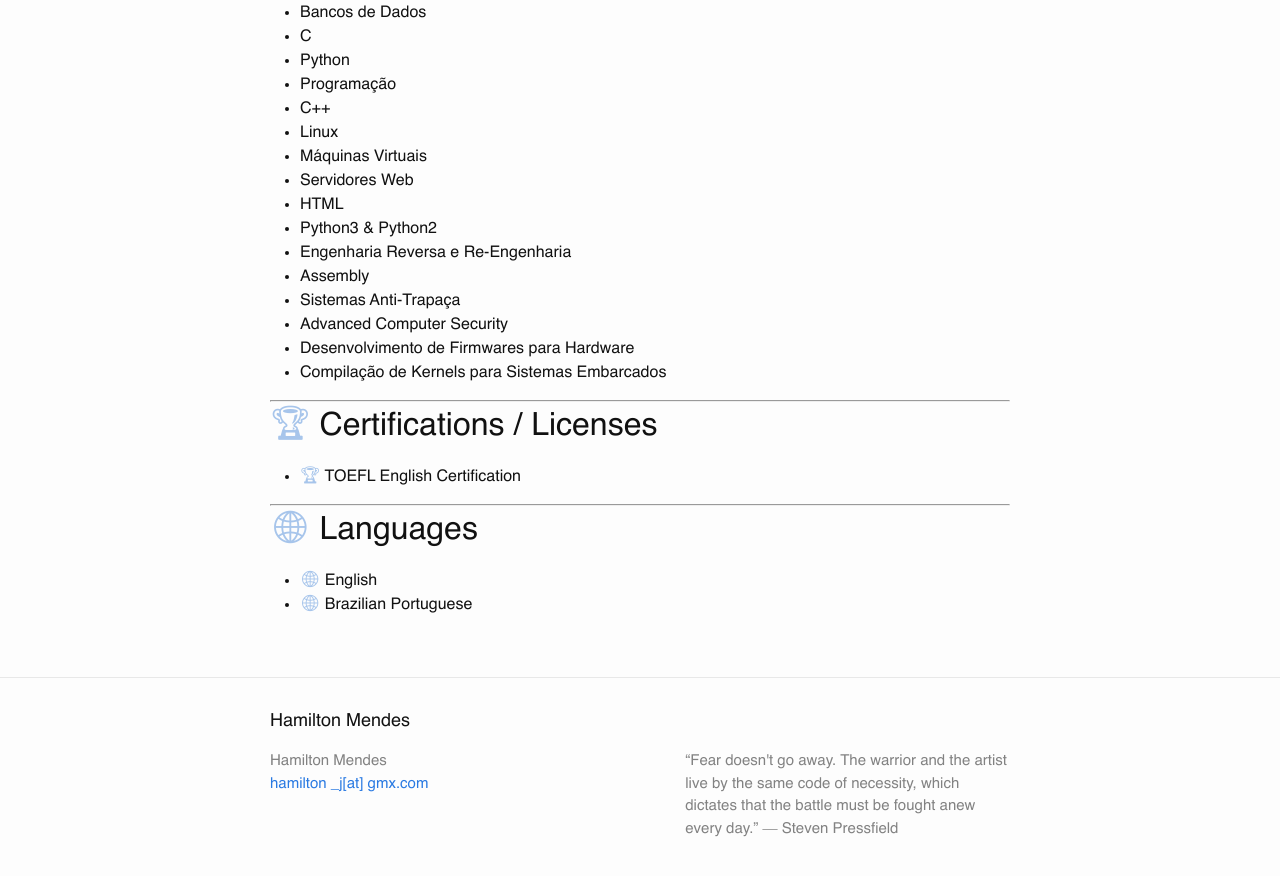
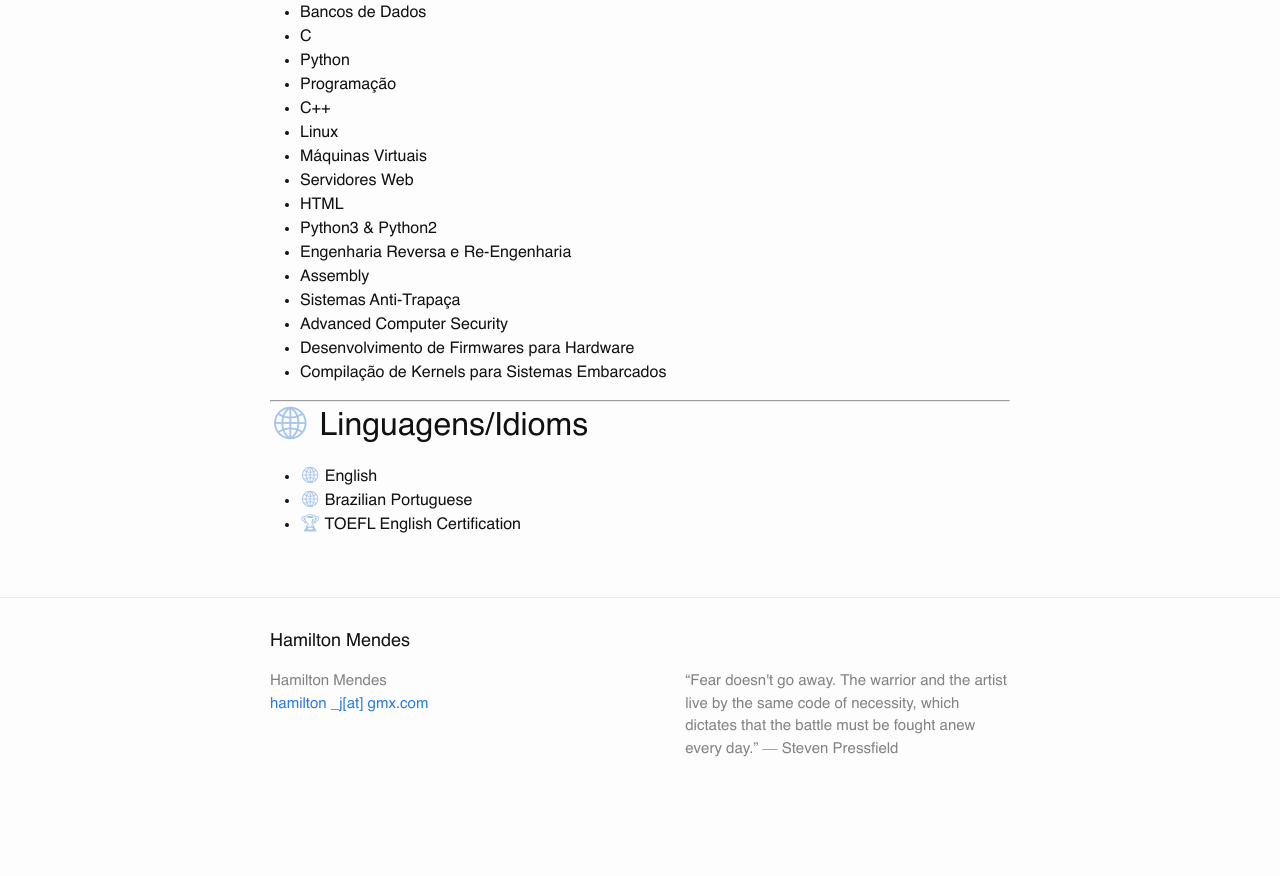
Before and after one commit to hamilton-m/hamilton-m.github.io, a Jekyll site: the page built from about1.md, in a window 1280 px wide and 900 px high, scrolled down 1003 px. Shown: the top 876 px of the window. Built offline with Jekyll 4.4.1, drawn with Linux system fonts in a browser that asks for light colours; after the commit the page ends 1823 px from its top, so only the background shows below that.

Commit message:
Update about1.md

```diff
--- a/about1.md
+++ b/about1.md
@@ -62,11 +62,8 @@ E meu ideal de trabalho é estar em um ambiente que dá oportunidade de resolver
 
 ---
 
-## <span class="icon_color">🏆</span> Certifications / Licenses
-* <span class="icon_color">🏆</span> TOEFL English Certification
 
----
-
-## <span class="icon_color">🌐</span> Languages
+## <span class="icon_color">🌐</span> Linguagens/Idioms
 * <span class="icon_color">🌐</span> English
 * <span class="icon_color">🌐</span> Brazilian Portuguese
+* <span class="icon_color">🏆</span> TOEFL English Certification
```
